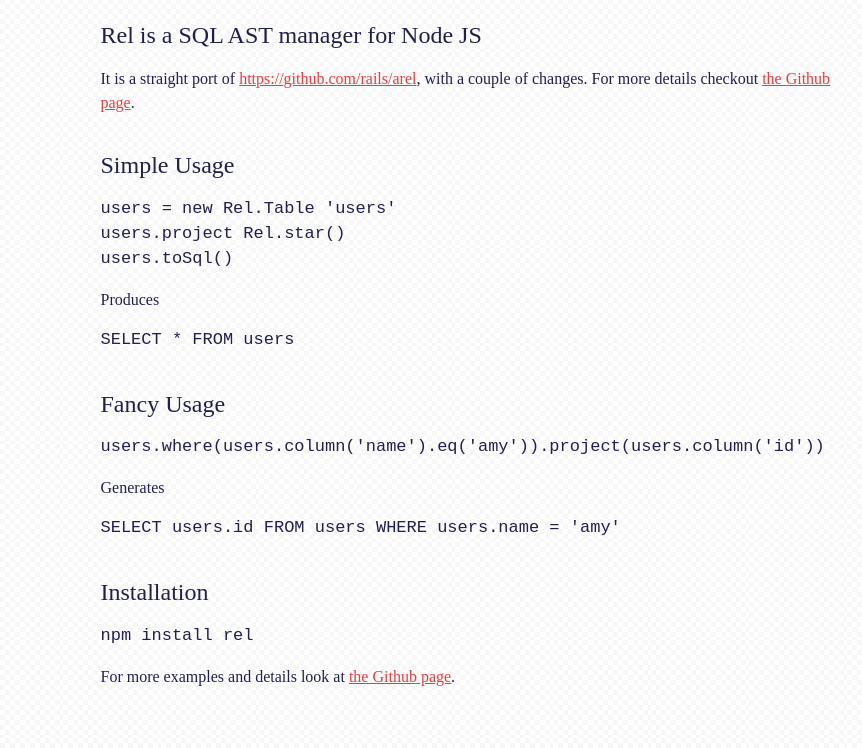
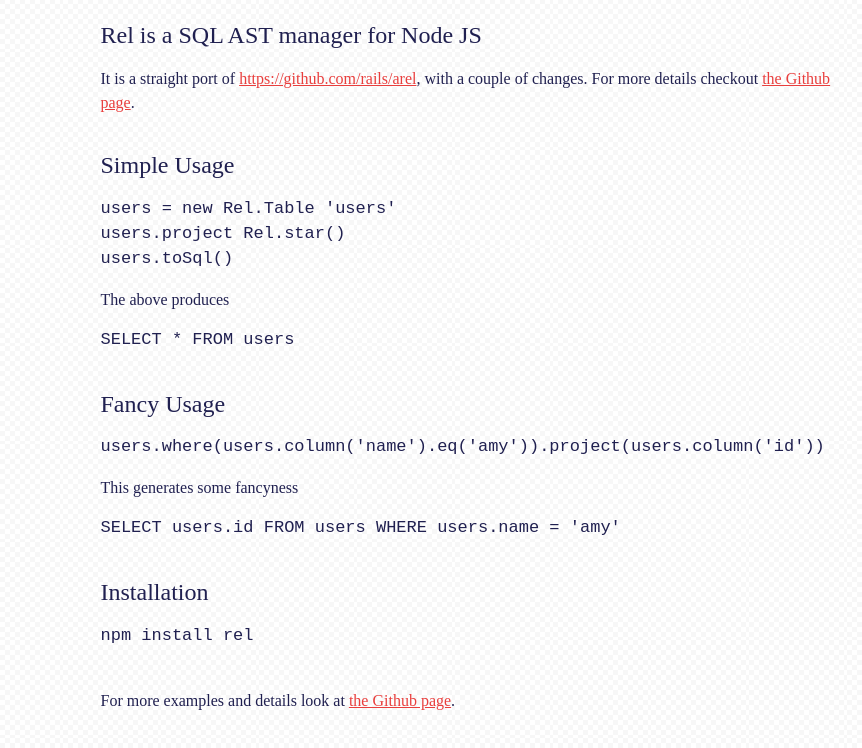
Before and after one commit to yang/rel, a plain HTML site: page index.html in a window 1280 px wide. Shown: the part 146-894 px from the top of the page, without its empty margins (233-1095 px from the left). Drawn offline with Linux system fonts and the light colour scheme.

Commit message:
Fixed up spacing

```diff
--- a/index.html
+++ b/index.html
@@ -27,11 +27,11 @@
         <pre><code>users = new Rel.Table 'users'
 users.project Rel.star()
 users.toSql()</code></pre>
-        <p>Produces</p>
+        <p>The above produces</p>
         <pre><code>SELECT * FROM users</pre></code>
         <h2>Fancy Usage</h2>
         <pre><code>users.where(users.column('name').eq('amy')).project(users.column('id'))</pre></code>
-        <p>Generates</p>
+        <p>This generates some fancyness</p>
         <pre><code>SELECT users.id FROM users WHERE users.name = 'amy'</pre></code>
         <h2>Installation</h2>
         <pre><code>npm install rel</pre></code>
--- a/screen.css
+++ b/screen.css
@@ -35,6 +35,6 @@
   color: #e93e3d;
 }
 
-.footnode {
+.footnote {
   padding-top: 1.5em;
 }
```
